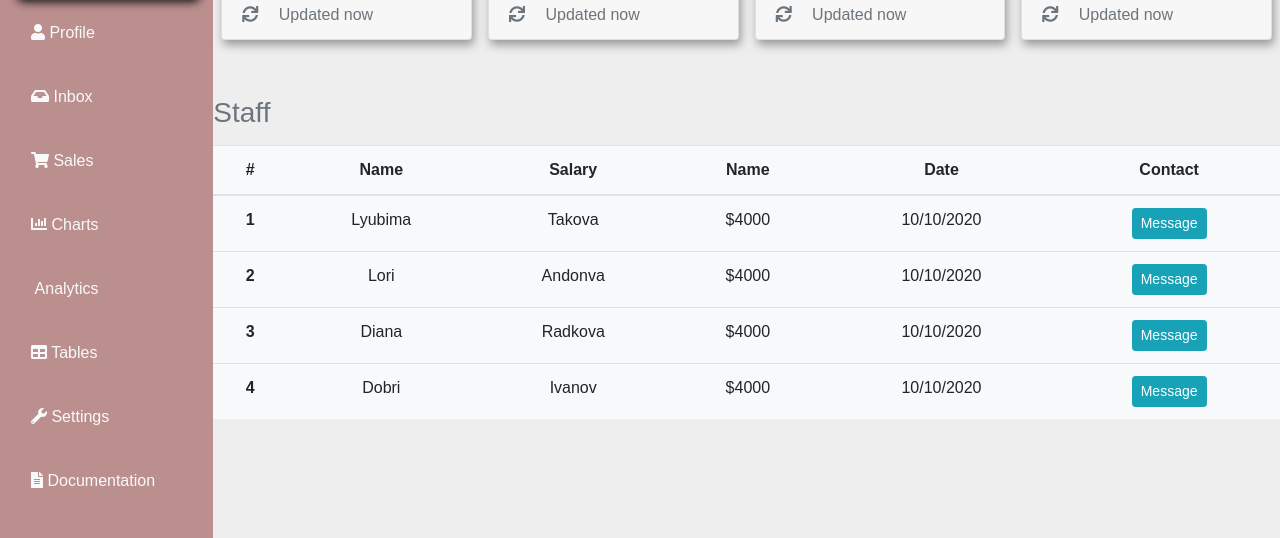
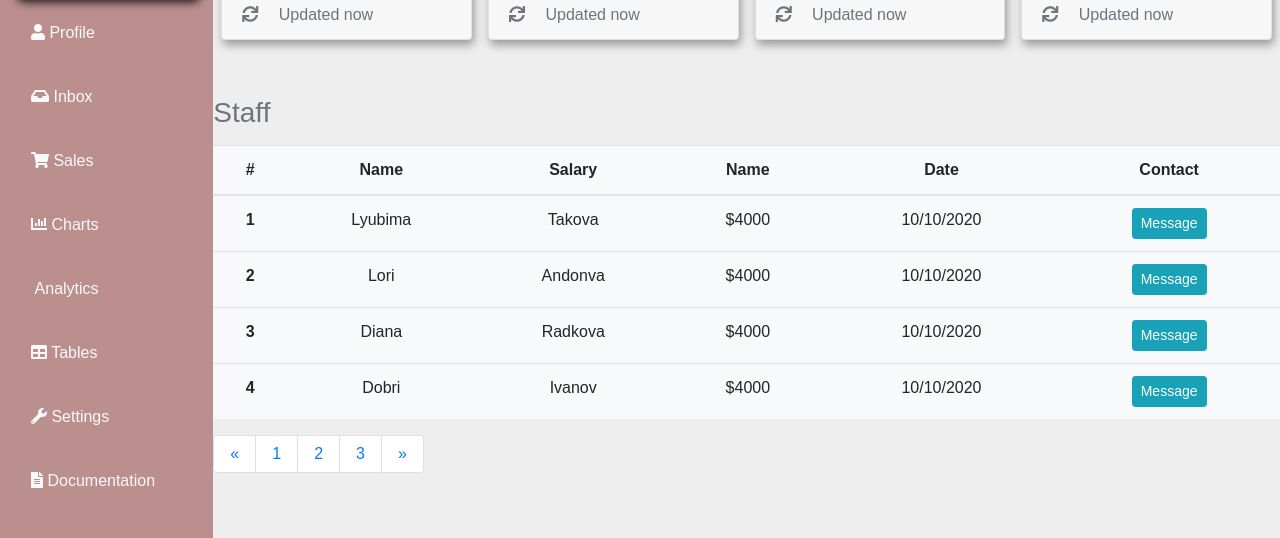
Before and after one commit to codeandsmile1/admin-dashboard, a plain HTML site: page index.html in a window 1280 px wide. Shown: the part 262-800 px from the top of the page. Drawn offline with nearby package versions, Linux system fonts and the light colour scheme.

Commit message:
Pagination of the table

```diff
--- a/index.html
+++ b/index.html
@@ -305,10 +305,32 @@
               </tr>
             </tbody>
           </table>
+          <nav>
+            <ul class="pagination justify-content-center">
+              <li class="page-item">
+                <a href="#" class="page-link py-2 px-3"><span>&laquo;</span></a>
+              </li>
+              <li class="page-item">
+                <a href="#" class="page-link active py-2 px-3"><span>1</span></a>
+              </li>
+              <li class="page-item">
+                <a href="#" class="page-link py-2 px-3"><span>2</span></a>
+              </li>
+              <li class="page-item">
+                <a href="#" class="page-link py-2 px-3"><span>3</span></a>
+              </li>
+              <li class="page-item">
+                <a href="#" class="page-link py-2 px-3"><span>&raquo;</span></a>
+              </li>
+            </ul>
+         </nav>
         </div>
        </div>
      </div>
     </div>
+
+
+
   </section>
 
     <script
```
